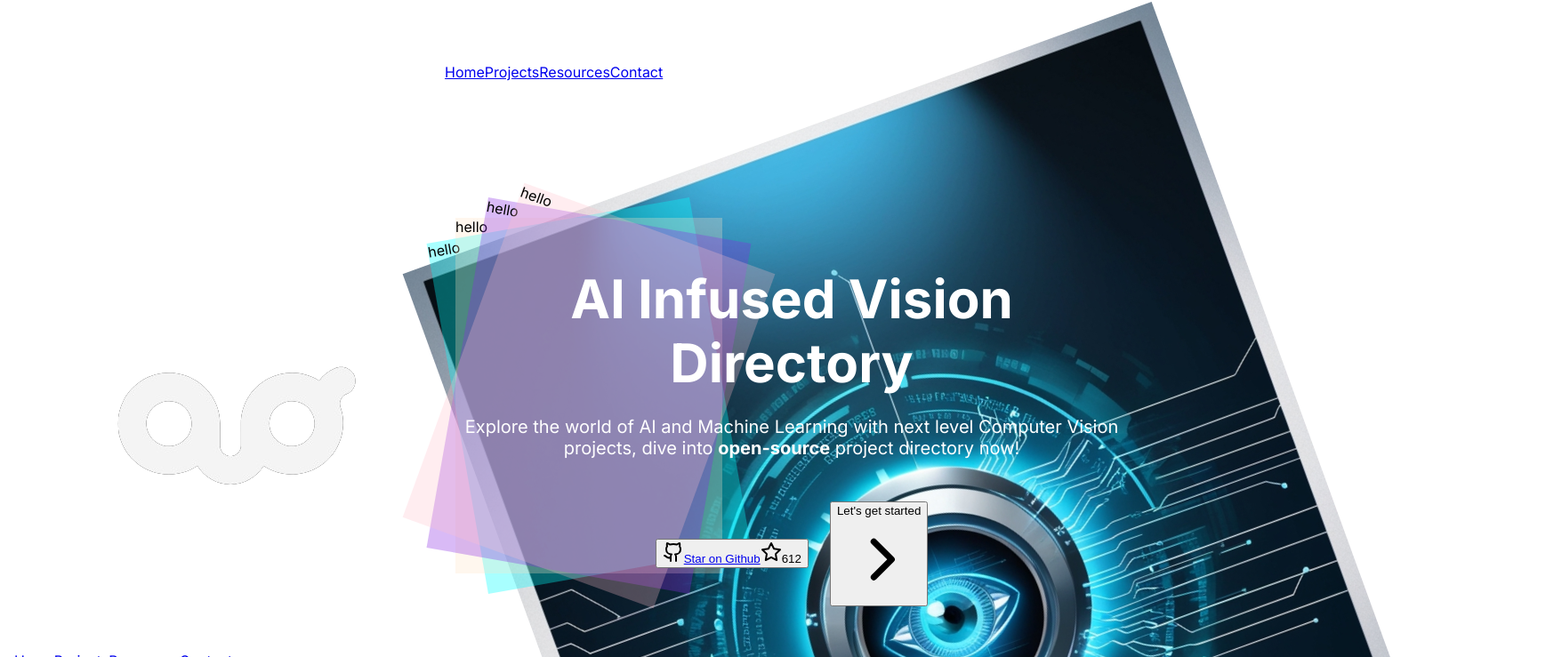
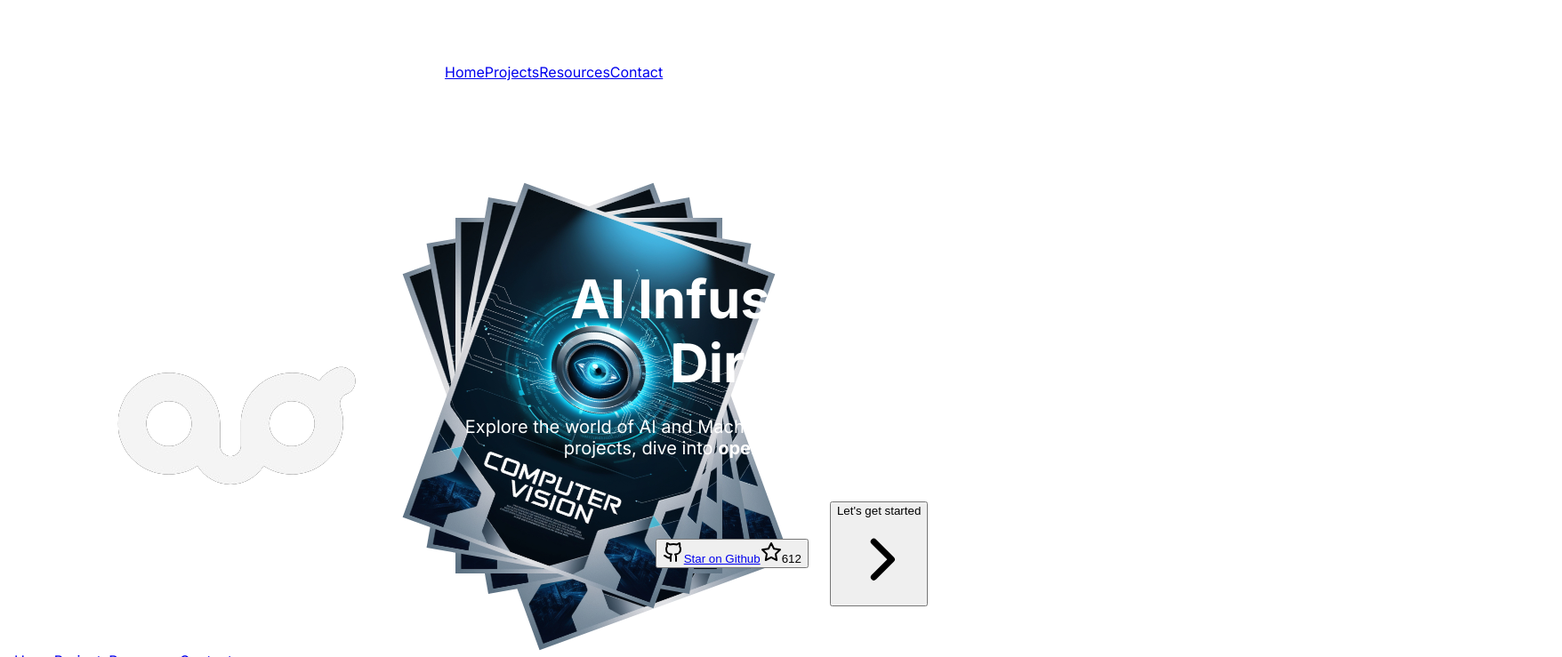
Before and after one commit to Purohitdev/PerceptAI, a React (Create React App) app: page / in a window 1280 px wide. Shown: the part 413-1152 px from the top of the page at 89% size, 1756 px wide, since content can reach past the window. Built offline with nearby package versions, Linux system fonts and the light colour scheme.

Commit message:
temperory images added --minor

```diff
--- a/src/App.css
+++ b/src/App.css
@@ -78,6 +78,10 @@ html{
   background-color: rgba(255, 0, 0, 0.336);
 
 }
+.box img{
+  height: 100%;
+  width: 100%;
+}
 
 .box:nth-child(2){
   transform: rotate(-10deg);
--- a/src/Components/Section1/Hero/Hero.jsx
+++ b/src/Components/Section1/Hero/Hero.jsx
@@ -62,19 +62,22 @@ const LandingPage = () => {
             <div className="absolute inset-0 bg-neutral-950 bg-[radial-gradient(ellipse_80%_80%_at_50%_-20%,rgba(120,119,198,0.3),rgba(255,255,255,0))] back" >
             <div className="wrap">
             <div className="box">
+              <div className="image">
             <img src={image1} alt="PerceptAI Logo" className="h-10" />
+
+              </div>
               </div>
               <div className="box">
-                hello
+                <img src={image1} alt="PerceptAI Logo" className="h-10" />
               </div>
               <div className="box">
-                hello
+                <img src={image1} alt="PerceptAI Logo" className="h-10" />
               </div>
               <div className="box">
-                hello
+                <img src={image1} alt="PerceptAI Logo" className="h-10" />
               </div>
               <div className="box">
-                hello
+                <img src={image1} alt="PerceptAI Logo" className="h-10" />
               </div>
             </div>
             </div>
```
